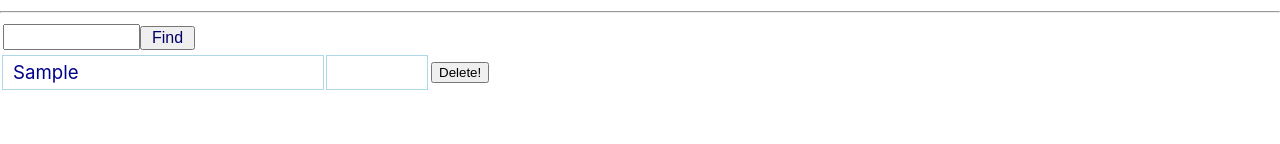
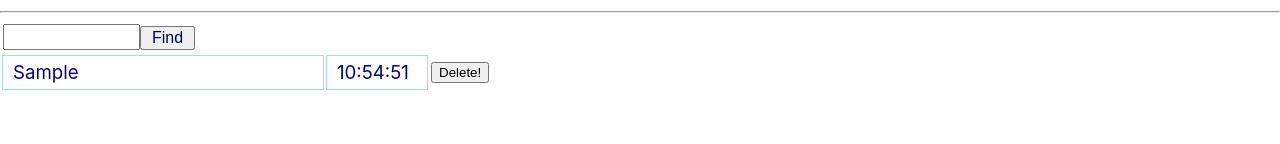
Before and after one commit to azufb/MemoAppwithRedux, a React (Create React App) app in the folder reduxmemoapp/: page / in a window 1280 px wide. Both pictures are taken after typing "Sample" into the empty fields and a click on the input "Add". Shown: the part 156-300 px from the top of the page. Built offline with nearby package versions, Linux system fonts and the light colour scheme.

Commit message:
不要な部分の削除と、日時表示の修正

```diff
--- a/reduxmemoapp/src/Item.js
+++ b/reduxmemoapp/src/Item.js
@@ -53,7 +53,7 @@ class Item extends Component {
         return (
             <tr>
                 <td style={ this.td }>{ this.props.value.message }</td>
-                <td style={ this.date }>{ this.props.created }</td>
+                <td style={ this.date }>{ this.props.value.created }</td>
                 <td><input type="button" onClick={ this.handleDelete } value="Delete!" /></td>
             </tr>
         );
--- a/reduxmemoapp/src/Store.js
+++ b/reduxmemoapp/src/Store.js
@@ -65,14 +65,10 @@ function findReduce(state, action) {
     });
     return {
         data: state.data,
-        message: 'Find:' + ' ' + f,
+        message: 'Find',
         mode: 'find',
         fdata: fdata
     };
-}
-
-function editReduce(state, action) {
-
 }
 
 // アクションクリエーター作成。dispatchで引数として渡すアクションを作成。
```
